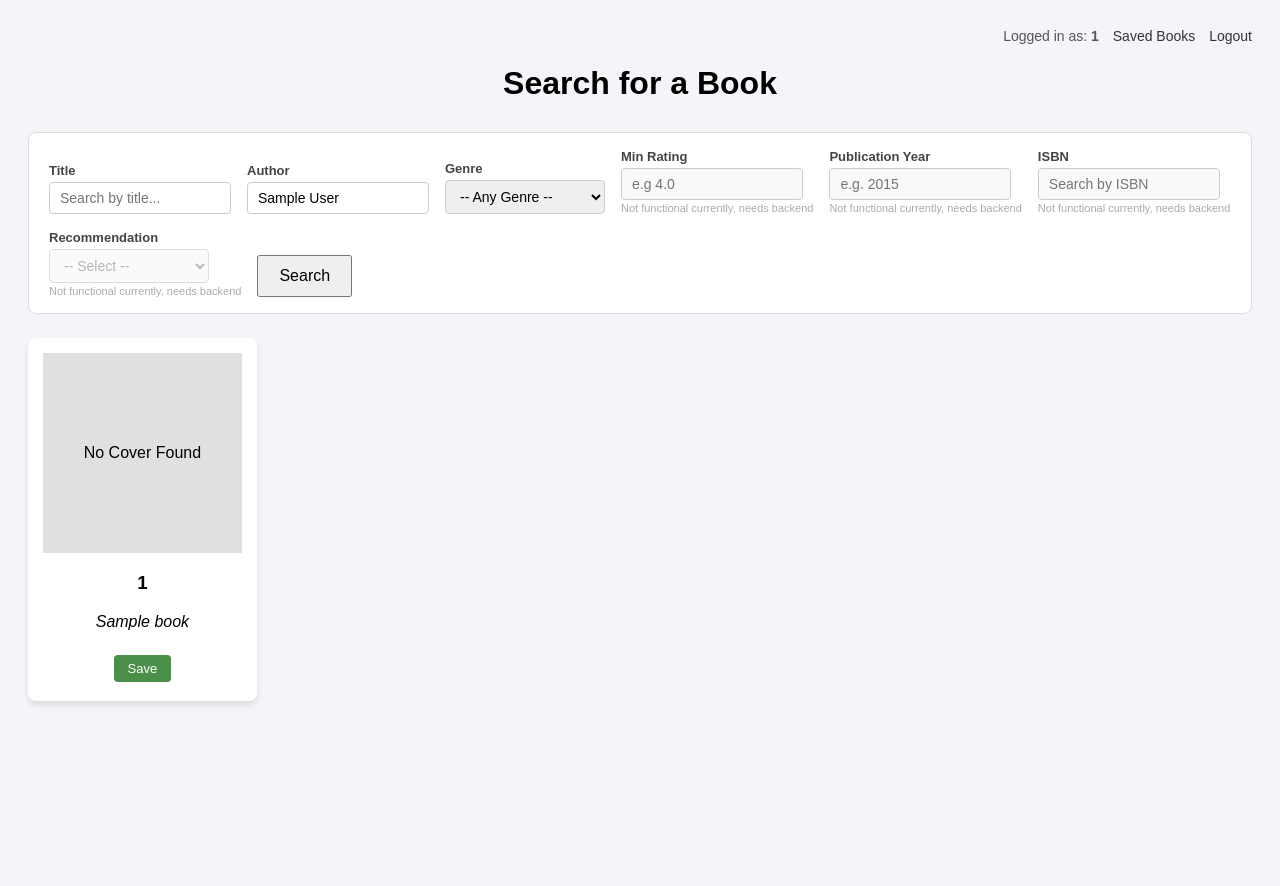
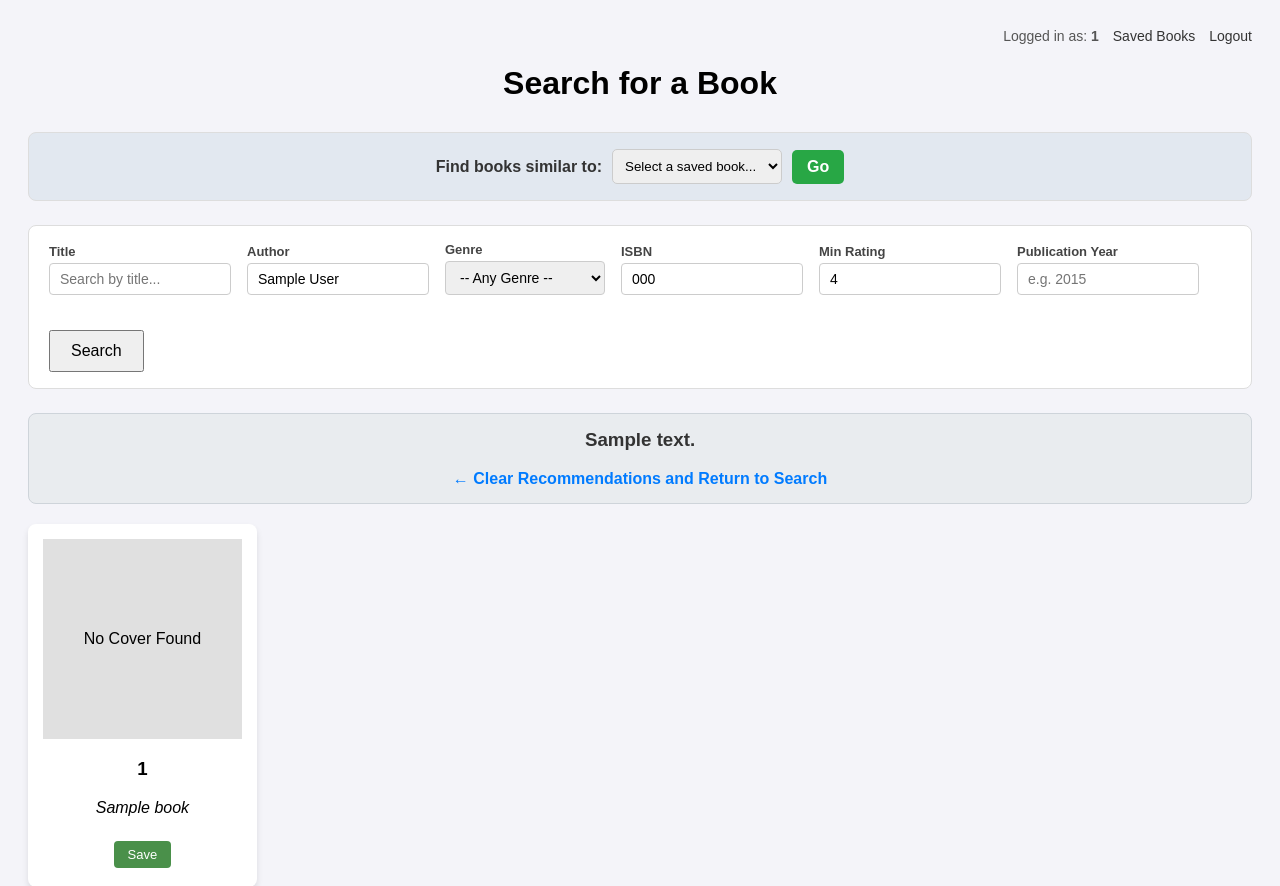
Before and after one commit to BrooklynMetzger/Books_Rec_Project, a Flask app: template templates/index.html in a window 1280 px wide. Shown: the top 886 px of the page. Before the commit the page ends 705 px from the top, so only its background shows below. Run offline with Flask 3, Linux system fonts and the light colour scheme; the template is opened without the code that fills it: most values are stand-ins (such as "Sample title", 1, 10 or a date in 2020); some libraries are stand-ins or nearby versions.

Commit message:
Added remaining filters plus rec filter

```diff
--- a/app.py
+++ b/app.py
@@ -3,6 +3,9 @@ import psycopg2
 import os
 from pathlib import Path
 from dotenv import load_dotenv
+import re
+from collections import Counter
+import math
 
 app = Flask(__name__)
 
@@ -22,6 +25,9 @@ ADMIN_ID = "0000"
 
 #genres for filter drop down
 GENRES = ["Fiction", "Non-Fiction", "Thriller", "Romance", "Fantasy", "Horror", "Mystery", "Science Fiction", "Biography"]
+STOP_WORDS = {"this", "that", "with", "from", "your", "have", "about", "which",
+              "their", "they", "were", "what", "there", "when", "would", "will",
+              "book", "novel", "story", "read", "author", "because"}
 
 def get_db_connection():
     conn = psycopg2.connect(
@@ -74,61 +80,210 @@ def admin_login():
         #incorrect id
         return redirect(url_for('login'))
 
-
-
 #logout routing
 @app.route('/logout')
 def logout():
     session.pop('user_id', None)
     return redirect(url_for('login'))
 
-
 @app.route('/', methods=['GET', 'POST'])
 def index():
-
-    #send back to login if a user is not logged in
     if 'user_id' not in session:
         return redirect(url_for('login'))
 
     books = []
-    search_query = ""
-    author_query = ""
-    genre_query = ""
+    current_page = 1
+    total_pages = 0
+
+    search_query = request.form.get('search_query', '').strip()
+    author_query = request.form.get('author_query', '').strip()
+    genre_query = request.form.get('genre_query', '').strip()
+    isbn_query = request.form.get('isbn_query', '').strip()
+    min_rating = request.form.get('min_rating', '').strip()
+    publish_date_query = request.form.get('publish_date_query', '').strip()
+
+    conn = get_db_connection()
+    cursor = conn.cursor()
 
     if request.method == 'POST':
-        search_query = request.form.get('search_query', '').strip()
-        author_query = request.form.get('author_query', '').strip()
-        genre_query = request.form.get('genre_query', '').strip()
+        current_page = int(request.form.get('page', 1))
 
-        #dynamically build the query using filled in filters
+        # Base SQL
+        sql = """
+            SELECT b.Title, b.Author, b.Thumbnail, b.ISBN
+            FROM Book b
+            LEFT JOIN Review r ON b.ISBN = r.ISBN
+        """
+        count_sql = """
+            SELECT COUNT(*)
+            FROM Book b
+            LEFT JOIN Review r ON b.ISBN = r.ISBN
+        """
+
         conditions = []
         params = []
 
-
         if search_query:
-            conditions.append("Title ILIKE %s")
+            conditions.append("b.Title ILIKE %s")
             params.append(f"%{search_query}%")
         if author_query:
-            conditions.append("Author ILIKE %s")
+            conditions.append("b.Author ILIKE %s")
             params.append(f"%{author_query}%")
         if genre_query:
-            conditions.append("Genre ILIKE %s")
+            conditions.append("b.Genre ILIKE %s")
             params.append(f"%{genre_query}%")
+        if isbn_query:
+            conditions.append("b.ISBN ILIKE %s")
+            params.append(f"%{isbn_query}%")
+        if publish_date_query:
+            conditions.append("b.DatePublished ILIKE %s")
+            params.append(f"%{publish_date_query}%")
+        if min_rating:
+            try:
+                conditions.append("r.Rating >= %s")
+                params.append(float(min_rating))
+            except ValueError:
+                pass
+
         if conditions:
-            where_clause = "WHERE " + " AND ".join(conditions)
-            sql = f"SELECT Title, Author, Thumbnail, ISBN FROM Book {where_clause} LIMIT 12;"
+            where_clause = " WHERE " + " AND ".join(conditions)
+            sql += where_clause
+            count_sql += where_clause
 
-            conn = get_db_connection()
-            cursor = conn.cursor()
-            cursor.execute(sql, tuple(params))
-            books = cursor.fetchall()
-            cursor.close()
-            conn.close()
+        # Calculate total pages for pagination with 15 books per page
+        cursor.execute(count_sql, tuple(params))
+        total_books = cursor.fetchone()[0]
+        books_per_page = 15
+        total_pages = math.ceil(total_books / books_per_page)
 
+        # Pagination
+        offset = (current_page - 1) * books_per_page
+        sql += " LIMIT %s OFFSET %s;"
+
+        main_params = list(params)
+        main_params.extend([books_per_page, offset])
+
+        cursor.execute(sql, tuple(main_params))
+        books = cursor.fetchall()
+
+    # Fetch saved books for the dropdown
+    cursor.execute("""
+        SELECT b.ISBN, b.Title
+        FROM Book b
+        JOIN Saves s ON b.ISBN = s.ISBN
+        WHERE s.UserID = %s
+        ORDER BY b.Title ASC
+    """, (session['user_id'],))
+    saved_books = cursor.fetchall()
+
+    cursor.close()
+    conn.close()
 
     return render_template('index.html', books=books,
             search_query=search_query, author_query=author_query,
-            genre_query=genre_query, genres=GENRES, user_id=session['user_id'])
+            genre_query=genre_query, isbn_query=isbn_query,
+            min_rating=min_rating, publish_date_query=publish_date_query,
+            genres=GENRES, user_id=session['user_id'],
+            saved_books=saved_books, current_page=current_page, total_pages=total_pages)
+
+# recommendation route
+@app.route('/recommendations')
+def recommendations():
+    if 'user_id' not in session:
+        return redirect(url_for('login'))
+
+    user_id = session['user_id']
+    base_isbn = request.args.get('base_isbn')
+    page = request.args.get('page', 1, type=int)
+    per_page = 15
+    offset = (page - 1) * per_page
+
+    if not base_isbn:
+        return redirect(url_for('index'))
+
+    conn = get_db_connection()
+    cursor = conn.cursor()
+
+    # Fetch saved books to select from
+    cursor.execute("""
+        SELECT b.ISBN, b.Title FROM Book b
+        JOIN Saves s ON b.ISBN = s.ISBN
+        WHERE s.UserID = %s ORDER BY b.Title ASC
+    """, (user_id,))
+    saved_books = cursor.fetchall()
+
+    # Fetch data for the selected book
+    cursor.execute("SELECT Title, Author, Genre, Summary FROM Book WHERE ISBN = %s", (base_isbn,))
+    book_data = cursor.fetchone()
+
+    if not book_data:
+        cursor.close()
+        conn.close()
+        return redirect(url_for('index'))
+
+    # Target data for recommendation filter
+    target_title, target_author, target_genre, target_summary = book_data
+
+    # Get keywords
+    text_for_keywords = f"{target_title} {target_summary}" if target_summary else target_title
+    words = re.findall(r'\b[a-z0-9]{4,}\b', text_for_keywords.lower())
+    meaningful_words = [w for w in words if w not in STOP_WORDS]
+    word_counts = Counter(meaningful_words)
+    top_keywords = [word for word, count in word_counts.most_common(3)]
+
+    # Create conditions
+    conditions = []
+    params = []
+    if target_author:
+        conditions.append("b.Author = %s")
+        params.append(target_author)
+    if target_genre:
+        conditions.append("b.Genre = %s")
+        params.append(target_genre)
+    for kw in top_keywords:
+        conditions.append("(b.Title ILIKE %s OR b.Summary ILIKE %s)")
+        params.extend([f"%{kw}%", f"%{kw}%"])
+
+    where_clause = " (" + " OR ".join(conditions) + ") "
+    where_clause += " AND b.ISBN != %s"
+    params.append(base_isbn)
+    where_clause += " AND b.ISBN NOT IN (SELECT ISBN FROM Saves WHERE UserID = %s)"
+    params.append(user_id)
+
+    cursor.execute(f"SELECT COUNT(DISTINCT b.ISBN) FROM Book b WHERE {where_clause}", tuple(params))
+    total_results = cursor.fetchone()[0]
+    total_pages = (total_results + per_page - 1) // per_page
+
+    author_order_sql = "CASE WHEN b.Author = %s THEN 0 ELSE 1 END"
+    order_params = [target_author] if target_author else []
+
+    sql = f"""
+        SELECT b.Title, b.Author, b.Thumbnail, b.ISBN
+        FROM Book b
+        LEFT JOIN Review r ON b.ISBN = r.ISBN
+        WHERE {where_clause}
+        GROUP BY b.ISBN, b.Title, b.Author, b.Thumbnail
+        ORDER BY {author_order_sql if target_author else '1'}, AVG(r.Rating) DESC NULLS LAST, b.ISBN ASC
+        LIMIT %s OFFSET %s
+    """
+
+    cursor.execute(sql, tuple(params + order_params + [per_page, offset]))
+    recommended_books = cursor.fetchall()
+
+    cursor.close()
+    conn.close()
+
+    rec_message = f"Found {total_results} recommendations for '{target_title}'"
+
+    return render_template('index.html',
+                           books=recommended_books,
+                           rec_message=rec_message,
+                           genres=GENRES,
+                           user_id=user_id,
+                           saved_books=saved_books,
+                           current_page=page,
+                           total_pages=total_pages,
+                           base_isbn=base_isbn)
 
 #saved books routing
 @app.route('/saved_books')
@@ -169,8 +324,6 @@ def delete_book():
         return jsonify({"message": "Removed"}), 200
     except Exception as ex:
         return jsonify({"error": str(ex)}), 500
-
-
 
 #save book route
 @app.route('/save_book', methods=['POST'])
@@ -260,7 +413,6 @@ def admin_page():
         return redirect(url_for('login'))
     return render_template('admin.html')
 
-
 if __name__ == '__main__':
     # Runs the app in debug mode on port 5000
     app.run(debug=True, host='0.0.0.0', port=5000)
--- a/templates/index.html
+++ b/templates/index.html
@@ -1,19 +1,51 @@
 <!DOCTYPE html>
 <html lang="en">
+
 <head>
     <meta charset="UTF-8">
     <meta name="viewport" content="width=device-width, initial-scale=1.0">
     <title>Book Search App</title>
     <style>
-        body { font-family: Arial, sans-serif; padding: 20px; background-color: #f4f4f9; }
-        .search-container { text-align: center; margin-bottom: 30px; }
-        input[type="text"] { padding: 10px; width: 300px; font-size: 16px; }
-        button { padding: 10px 20px; font-size: 16px; cursor: pointer; }
+        body {
+            font-family: Arial, sans-serif;
+            padding: 20px;
+            background-color: #f4f4f9;
+        }
+
+        .search-container {
+            text-align: center;
+            margin-bottom: 30px;
+        }
+
+        input[type="text"] {
+            padding: 10px;
+            width: 300px;
+            font-size: 16px;
+        }
+
+        button {
+            padding: 10px 20px;
+            font-size: 16px;
+            cursor: pointer;
+        }
 
         /*user info bar*/
-        .user-bar { text-align: right; margin-bottom: 10px; font-size: 14px; color: #555; }
-        .user-bar a { color: #333; text-decoration: none; margin-left: 10px; }
-        .user-bar a:hover {text-decoration: underline;}
+        .user-bar {
+            text-align: right;
+            margin-bottom: 10px;
+            font-size: 14px;
+            color: #555;
+        }
+
+        .user-bar a {
+            color: #333;
+            text-decoration: none;
+            margin-left: 10px;
+        }
+
+        .user-bar a:hover {
+            text-decoration: underline;
+        }
 
         /*filter section */
         .filter-container {
@@ -27,13 +59,19 @@
             gap: 16px;
             align-items: flex-end;
         }
-        .filter-group{
+
+        .filter-group {
             display: flex;
             flex-direction: column;
             font-size: 13px;
             color: #444;
         }
-        .filter-group label { margin-bottom: 4px; font-weight: bold; }
+
+        .filter-group label {
+            margin-bottom: 4px;
+            font-weight: bold;
+        }
+
         .filter-group input,
         .filter-group select {
             padding: 7px 10px;
@@ -42,13 +80,15 @@
             border-radius: 4px;
             width: 160px;
         }
+
         .filter-group.placeholder-filter input,
         .filter-group.placeholder-filter select {
             background-color: #f9f9f9;
             color: #999;
             cursor: not-allowed
         }
-        .placeholder-note{
+
+        .placeholder-note {
             font-size: 11px;
             color: #aaa;
             margin-top: 2px
@@ -59,19 +99,22 @@
             grid-template-columns: repeat(auto-fill, minmax(200px, 1fr));
             gap: 20px;
         }
+
         .book-card {
             background: white;
             padding: 15px;
             border-radius: 8px;
-            box-shadow: 0 4px 6px rgba(0,0,0,0.1);
+            box-shadow: 0 4px 6px rgba(0, 0, 0, 0.1);
             text-align: center;
         }
+
         .book-cover {
             max-width: 100%;
             height: 200px;
             object-fit: contain;
             margin-bottom: 10px;
         }
+
         .save-btn {
             margin-top: 8px;
             padding: 6px 14px;
@@ -82,12 +125,20 @@
             border-radius: 4px;
             cursor: pointer;
         }
-        .save-btn:hover {background-color: #354ab8; }
-        .save-msg { font-size: 12px; color: #555; margin-top: 4px}
+
+        .save-btn:hover {
+            background-color: #354ab8;
+        }
+
+        .save-msg {
+            font-size: 12px;
+            color: #555;
+            margin-top: 4px
+        }
     </style>
 </head>
+
 <body>
-    <!--show logged in userID with logout link-->
     <div class="user-bar">
         Logged in as: <strong>{{ user_id }}</strong>
         <a href="/saved_books">Saved Books</a>
@@ -98,64 +149,89 @@
         <h1>Search for a Book</h1>
     </div>
 
-    <!--Filter and search area-->
-    <form method="POST" class="filter-container">
+    <div class="filter-container" style="justify-content: center; background-color: #e2e8f0;">
+        {% if saved_books %}
+        <form action="{{ url_for('recommendations') }}" method="GET"
+            style="display: flex; align-items: center; gap: 10px; margin: 0;">
+            <label for="base_isbn" style="font-weight: bold; color: #333; margin-bottom: 0;">Find books similar
+                to:</label>
+
+            <select name="base_isbn" id="base_isbn" required
+                style="padding: 8px; border-radius: 5px; border: 1px solid #ccc; max-width: 250px;">
+                <option value="" disabled selected>Select a saved book...</option>
+                {% for s_book in saved_books %}
+                <option value="{{ s_book[0] }}">{{ s_book[1] }}</option>
+                {% endfor %}
+            </select>
+
+            <button type="submit"
+                style="background-color: #28a745; color: white; padding: 8px 15px; border-radius: 5px; font-weight: bold; border: none; cursor: pointer;">
+                Go
+            </button>
+        </form>
+        {% else %}
+        <p style="color: #666; font-style: italic; margin: 0;">Save some books to get targeted recommendations!</p>
+        {% endif %}
+    </div>
+
+    <form id="search-form" action="{{ url_for('index') }}" method="POST" class="filter-container">
+        <input type="hidden" id="page_input" name="page" value="{{ current_page | default(1) }}">
+
         <div class="filter-group">
             <label for="search_query">Title</label>
-            <input type="text" id="search_query" name="search_query"
-                placeholder="Search by title..." value="{{ search_query }}">
+            <input type="text" id="search_query" name="search_query" placeholder="Search by title..."
+                value="{{ search_query }}">
         </div>
 
         <div class="filter-group">
             <label for="author_query">Author</label>
-            <input type="text" id="author_query" name="author_query"
-                placeholder="Filter by author..." value="{{ author_query }}">
+            <input type="text" id="author_query" name="author_query" placeholder="Filter by author..."
+                value="{{ author_query }}">
         </div>
+
         <div class="filter-group">
             <label for="genre_query">Genre</label>
             <select id="genre_query" name="genre_query">
                 <option value="">-- Any Genre --</option>
                 {% for g in genres %}
-                    <option value="{{ g }}" {% if genre_query == g %}selected{% endif %}>{{ g }}
+                <option value="{{ g }}" {% if genre_query==g %}selected{% endif %}>{{ g }}
                 </option>
                 {% endfor %}
             </select>
         </div>
 
-        <!--Placeholder filters JUST UI, no backend yet-->
-        <div class="filter-group placeholder-filter">
-            <label>Min Rating</label>
-            <input type="number" placeholder="e.g 4.0" step="0.1" min="0" max="5" disabled>
-            <span class="placeholder-note">Not functional currently, needs backend</span>
+        <div class="filter-group">
+            <label for="isbn_query">ISBN</label>
+            <input type="text" id="isbn_query" name="isbn_query" placeholder="Search by ISBN" value="{{ isbn_query }}">
         </div>
 
-        <div class="filter-group placeholder-filter">
-            <label>Publication Year</label>
-            <input type="number" placeholder="e.g. 2015" disabled>
-            <span class="placeholder-note">Not functional currently, needs backend</span>
+        <div class="filter-group">
+            <label for="min_rating">Min Rating</label>
+            <input type="number" id="min_rating" name="min_rating" placeholder="e.g 4.0" step="0.1" min="0" max="5"
+                value="{{ min_rating }}">
         </div>
 
-        <div class="filter-group placeholder-filter">
-            <label>ISBN</label>
-            <input type="text" placeholder="Search by ISBN" disabled>
-            <span class="placeholder-note">Not functional currently, needs backend</span>
-        </div>
-
-        <div class="filter-group placeholder-filter">
-            <label>Recommendation</label>
-            <select disabled>
-                <option>-- Select --</option>
-                <option>Highly Rated</option>
-                <option>Most Reviewed</option>
-            </select>
-            <span class="placeholder-note">Not functional currently, needs backend</span>
+        <div class="filter-group">
+            <label for="publish_date_query">Publication Year</label>
+            <input type="number" id="publish_date_query" name="publish_date_query" placeholder="e.g. 2015"
+                value="{{ publish_date_query }}">
         </div>
 
         <div class="filter-group">
             <label>&nbsp;</label>
-            <button type="submit">Search</button>
+            <button type="submit" onclick="document.getElementById('page_input').value=1">Search</button>
         </div>
     </form>
+
+    {% if rec_message %}
+    <div
+        style="background-color: #e9ecef; padding: 15px; border-radius: 8px; text-align: center; margin-bottom: 20px; border: 1px solid #ced4da;">
+        <h3 style="color: #333; margin-top: 0;">{{ rec_message }}</h3>
+        <a href="{{ url_for('index') }}" style="color: #007BFF; text-decoration: none; font-weight: bold;">
+            &larr; Clear Recommendations and Return to Search
+        </a>
+    </div>
+    {% endif %}
 
     <div class="results-grid">
         {% for book in books %}
@@ -163,14 +239,14 @@
             {% if book[2] %}
             <img src="{{ book[2] }}" alt="Cover of {{ book[0] }}" class="book-cover">
             {% else %}
-                    <div class="book-cover" style="background: #e0e0e0; display: flex; align-items: center; justify-content: center;">
+            <div class="book-cover"
+                style="background: #e0e0e0; display: flex; align-items: center; justify-content: center;">
                 <p>No Cover Found</p>
             </div>
             {% endif %}
             <h3>{{ book[0] }}</h3>
             <p><i>{{ book[1] }}</i></p>
 
-                <!--Save Button-->
             <button class="save-btn" onclick="saveBook('{{ book[3] }}', this)">Save</button>
             <div class="save-msg" id="msg-{{ loop.index }}"></div>
         </div>
@@ -180,21 +256,58 @@
             {% endif %}
         {% endfor %}
     </div>
+    <!-- Pagination Controls -->
+    {% if total_pages and total_pages > 1 %}
+    <div class="pagination" style="text-align: center; margin-top: 30px; padding-bottom: 50px;">
+
+        {% if current_page > 1 %}
+        {% if rec_message %}
+        <a href="{{ url_for('recommendations', base_isbn=base_isbn, page=current_page-1) }}"
+            style="padding: 10px 20px; text-decoration: none; background: #007bff; color: white; border-radius: 5px;">&laquo;
+            Previous</a>
+        {% else %}
+        <button onclick="changePage({{ current_page - 1 }})">&laquo; Previous</button>
+        {% endif %}
+        {% endif %}
+
+        <span style="margin: 0 20px; font-weight: bold; font-size: 1.1em;">Page {{ current_page }} of {{ total_pages
+            }}</span>
+
+        {% if current_page < total_pages %} {% if rec_message %} <a
+            href="{{ url_for('recommendations', base_isbn=base_isbn, page=current_page+1) }}"
+            style="padding: 10px 20px; text-decoration: none; background: #007bff; color: white; border-radius: 5px;">
+            Next &raquo;</a>
+            {% else %}
+            <button onclick="changePage({{ current_page + 1 }})">Next &raquo;</button>
+            {% endif %}
+            {% endif %}
+
+    </div>
+    {% endif %}
 
     <script>
-        function saveBook(isbn, btn){
+        function changePage(newPage) {
+            document.getElementById('page_input').value = newPage;
+            // Explicity target the main search form using its ID so it doesn't clash with the Recommender form
+            document.getElementById('search-form').submit();
+        }
+
+        function saveBook(isbn, btn) {
             fetch('/save_book', {
                 method: 'POST',
                 headers: { 'Content-Type': 'application/json' },
-                body: JSON.stringify({ isbn: isbn})
+                body: JSON.stringify({ isbn: isbn })
             })
                 .then(res => res.json())
                 .then(data => {
                     const msgDiv = btn.nextElementSibling;
-                if (data.message){
+                    if (data.message) {
                         msgDiv.textContent = data.message;
                         btn.disabled = true;
                         btn.style.backgroundColor = '#aaa';
+                        setTimeout(() => {
+                            window.location.reload();
+                        }, 500);
                     } else if (data.error) {
                         msgDiv.textContent = data.error;
                     }
@@ -206,4 +319,5 @@
         }
     </script>
 </body>
+
 </html>
```
Lines whose indentation alone changed are shown as unchanged.
